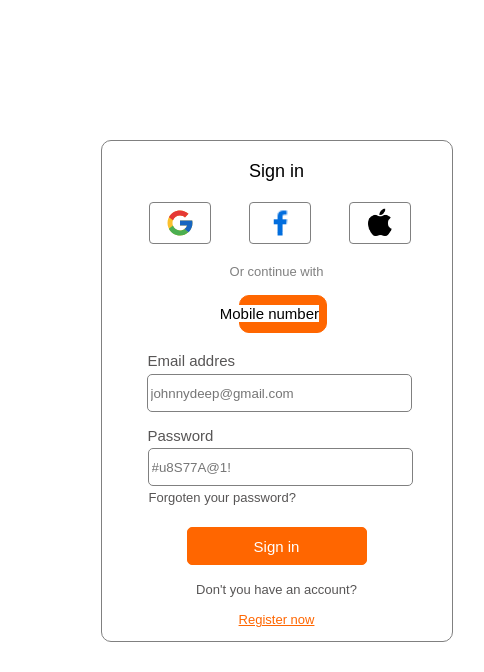
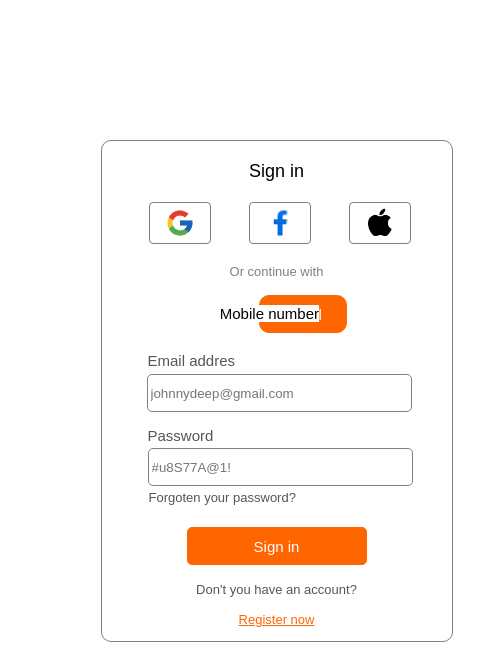
Before and after one commit to FlorenciaZalez/1, a plain HTML site: page index.html in a window 1280 px wide. Shown: the top 672 px of the page, 641-1125 px from the left. Drawn offline with Linux system fonts and the light colour scheme.

Commit message:
Update estilo.css

```diff
--- a/estilo.css
+++ b/estilo.css
@@ -142,7 +142,7 @@ p{
     border: 0.5px solid rgb(255, 102, 0);
     justify-content: center;
     position: absolute;
-    left: 880px;
+    left: 900px;
     top: 295px;
 
 }
```
